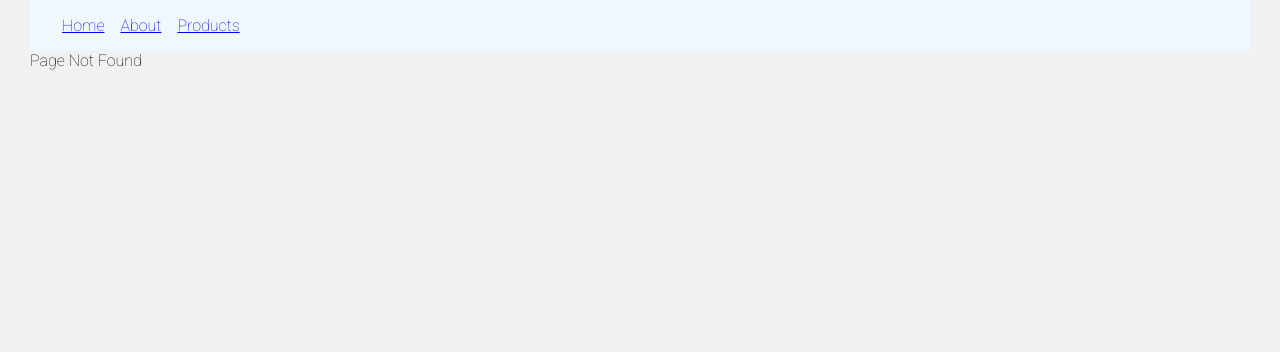
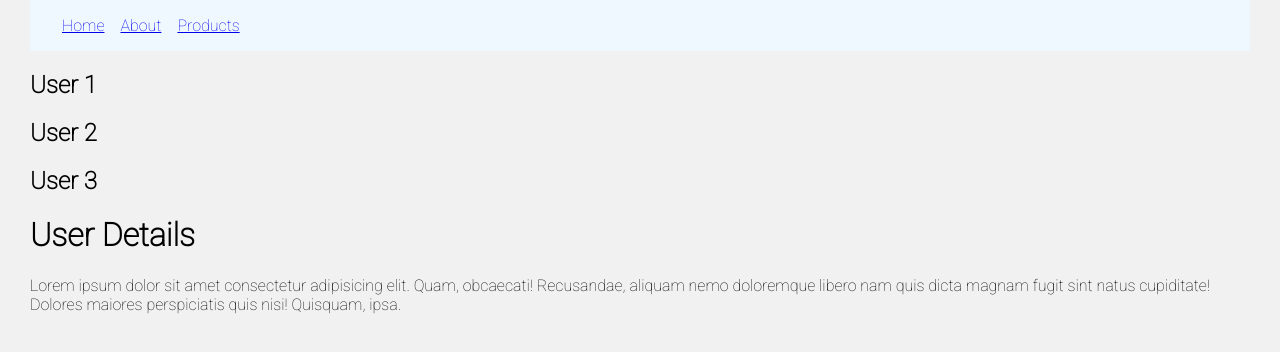
Before and after one commit to kiche-allan/React-router-6-with-authentication, a React (Create React App) app: page /users/1 in a window 1280 px wide. Before the commit this address had no page. Shown: the top 352 px of the page. Built offline with nearby package versions, Linux system fonts and the light colour scheme.

Commit message:
dynamic routes

```diff
--- a/src/App.js
+++ b/src/App.js
@@ -1,5 +1,6 @@
 import {Routes, Route} from 'react-router-dom'
 import About from './components/About';
+import Admin from './components/Admin';
 import FeaturedProducts from './components/FeaturedProducts';
 import Home from './components/Home'
 import Navbar from './components/Navbar';
@@ -7,13 +8,15 @@ import NewProducts from './components/NewProducts';
 import NoMatch from './components/NoMatch';
 import OrderSummary from './components/OrderSummary';
 import Products from './components/Products';
+import UserDetails from './components/UserDetails';
+import Users from './components/Users';
 
 function App() {
   return (
     <>
     <Navbar />
     <Routes>
-      < Route path ='/' element ={<Home/>}/>
+      <Route path ='/' element ={<Home/>}/>
       <Route path ='about' element = {<About/>}/>
       <Route path='order-summary' element ={<OrderSummary/>}/>
       <Route path='products' element = {<Products />}>
@@ -21,9 +24,13 @@ function App() {
         <Route path ='featured' element ={<FeaturedProducts/>}/>
         <Route path='new' element ={<NewProducts/>}/>
       </Route>
+      <Route path='users' element = {<Users/>}>
+        <Route path=':userId' element ={<UserDetails/>}/>
+        <Route path='admin' element ={<Admin/>}/>
+      </Route>
       <Route path='*' element ={<NoMatch />}/>
+    </Routes>
 
-    </Routes>
     </>
   );
 }
--- /dev/null
+++ b/src/components/Admin.js
@@ -0,0 +1,9 @@
+import React from 'react'
+
+export default function Admin() {
+  return (
+    <div>
+        Admin User
+    </div>
+  )
+}
--- /dev/null
+++ b/src/components/UserDetails.js
@@ -0,0 +1,10 @@
+import React from 'react'
+
+export default function UserDetails() {
+  return (
+    <div>
+        <h1>User Details</h1>
+        <p>Lorem ipsum dolor sit amet consectetur adipisicing elit. Quam, obcaecati! Recusandae, aliquam nemo doloremque libero nam quis dicta magnam fugit sint natus cupiditate! Dolores maiores perspiciatis quis nisi! Quisquam, ipsa.</p>
+        </div>
+  )
+}
--- /dev/null
+++ b/src/components/Users.js
@@ -0,0 +1,13 @@
+import React from 'react'
+import { Outlet } from 'react-router-dom'
+
+export default function Users() {
+  return (
+    <div>
+        <h2>User 1</h2>
+        <h2>User 2</h2>
+        <h2>User 3</h2>
+        <Outlet/>
+    </div>
+  )
+}
```
